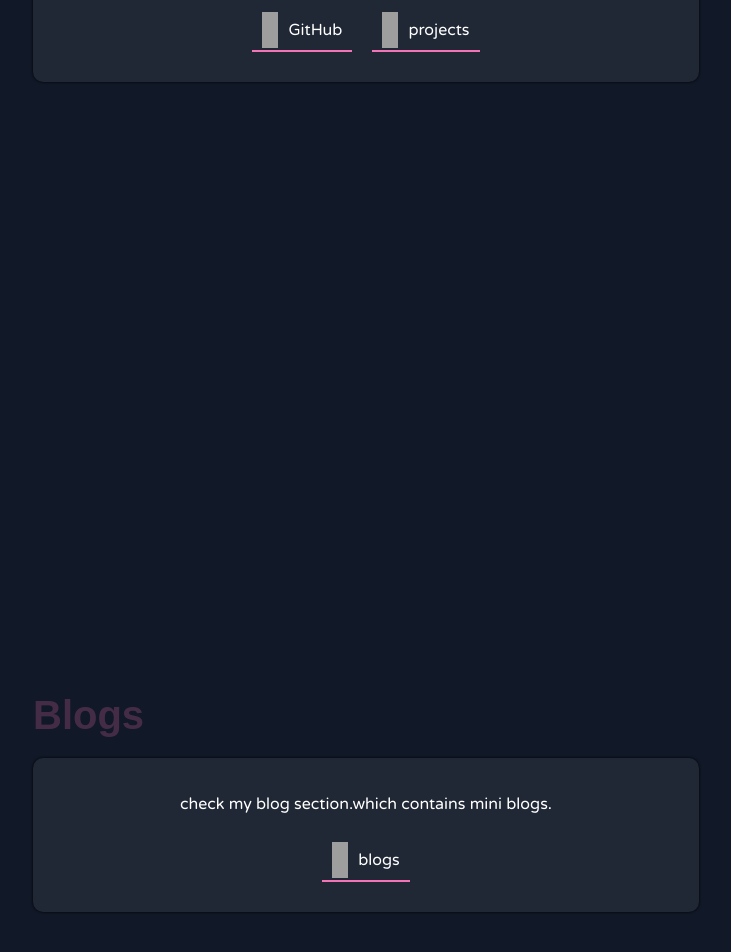
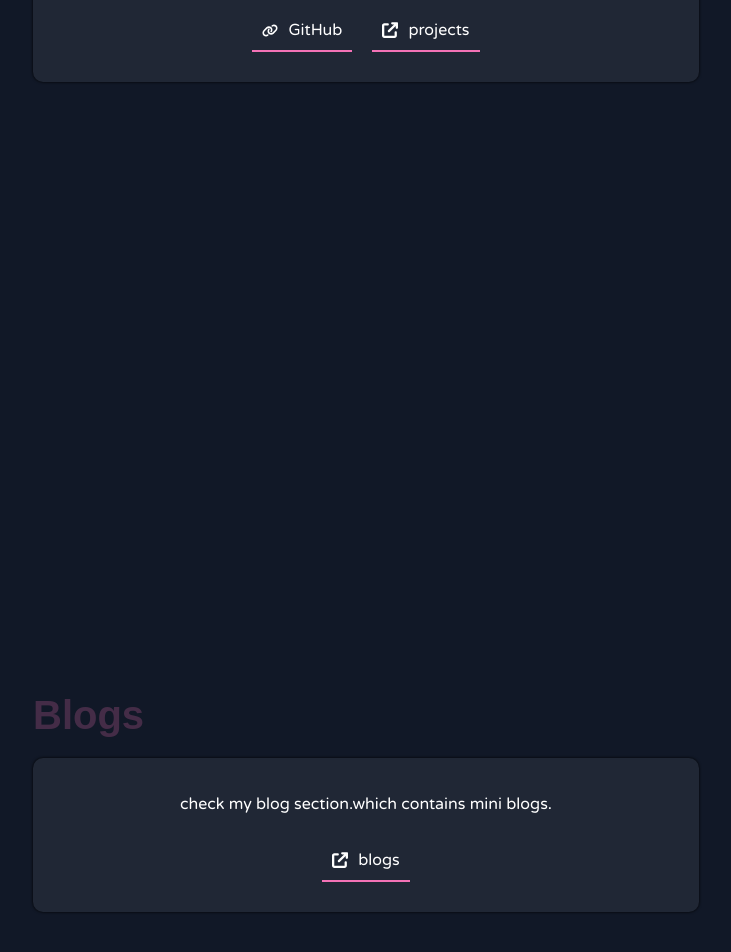
Before and after one commit to sangeetha-13-99/SJPortfolioWebsite, a React (Create React App) app: page / in a window 1280 px wide. Shown: the part 1877-2829 px from the top of the page, without its empty margins (359-1090 px from the left). Built offline with nearby package versions, Linux system fonts and the light colour scheme; grey boxes are pictures that could not be loaded; a web font is replaced by a local one.

Commit message:
refactor : updating the inline css for images

```diff
--- a/src/Main.js
+++ b/src/Main.js
@@ -281,11 +281,11 @@ export default function Main() {
                   href="https://github.com/sangeetha-13-99?tab=repositories"
                   className="links"
                 >
-                  <span className="link-icon"></span>
+                  <span className="link-icon" style={{backgroundImage: "url('../images/link-solid.svg')"}}></span>
                   GitHub
                 </a>
                 <button type="button" className="btn" onClick={clickHandler}>
-                  <span className="btn-link"></span>
+                  <span className="btn-link" style={{backgroundImage: "url('../images/button-link.svg')"}}></span>
                   projects
                 </button>
               </div>
@@ -297,7 +297,7 @@ export default function Main() {
               <p>check my blog section.which contains mini blogs.</p>
               <div>
                 <button type="button" className="btn" onClick={clickHandler}>
-                  <span className="btn-link"></span>
+                  <span className="btn-link" style={{backgroundImage: "url('../images/button-link.svg')"}}></span>
                   blogs
                 </button>
               </div>
--- a/src/Projects.js
+++ b/src/Projects.js
@@ -9,11 +9,11 @@ export default function Projects(props){
       <p>{props.description}</p>
       <div>
         <a href={props.gitLink} target="_blank" className="link-button links">
-          <span className="link-icon"></span>
+          <span className="link-icon" style={{backgroundImage: "url('../images/link-solid.svg')"}}></span>
           GitHub
         </a>
         <a href={props.projectLink} target="_blank" className="btn links">
-        <span className="btn-link"></span>
+        <span className="btn-link" style={{backgroundImage: "url('../images/button-link.svg')"}}></span>
         project
         </a>
       </div>
--- a/src/styles.css
+++ b/src/styles.css
@@ -173,18 +173,20 @@ color:white;
 cursor:pointer;
 }
 .link-icon{
-  background: url('./images/link-solid.svg') center no-repeat;
   padding:8px;
   margin:0 10px 0 0;
+  background-repeat: no-repeat;
+  background-position: center;
 }
 .btn{
   font-family: 'Varela Round', sans-serif;
   font-size:16px;
 }
 .btn-link{
-  background: url('./images/button-link.svg') center no-repeat;
   padding:8px;
   margin:0 10px 0 0;
+  background-repeat: no-repeat;
+  background-position: center;
 }
 .cards-div{
   box-shadow: 0px 0px 3px black;
```
